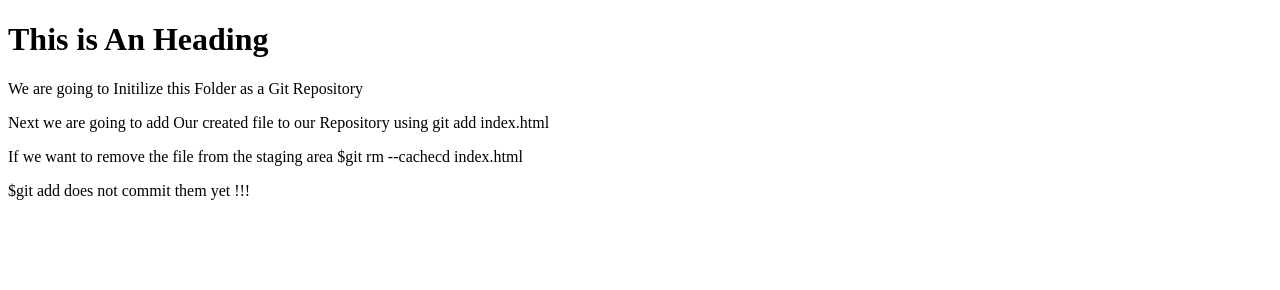
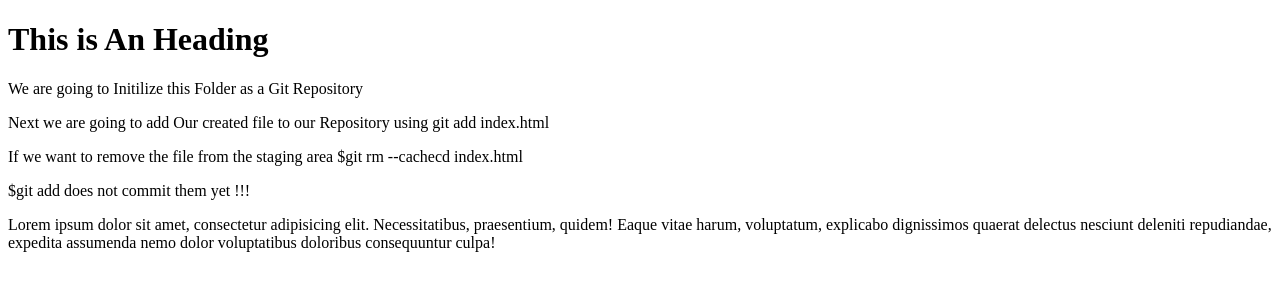
Before and after one commit to Yehan20/test01, a plain HTML site: page index.html in a window 1280 px wide. Drawn offline with Linux system fonts and the light colour scheme.

Commit message:
Next Commit

```diff
--- a/index.html
+++ b/index.html
@@ -20,5 +20,7 @@
   </p>
 
   <p>$git add does not commit them yet !!!</p>
+
+  <p>Lorem ipsum dolor sit amet, consectetur adipisicing elit. Necessitatibus, praesentium, quidem! Eaque vitae harum, voluptatum, explicabo dignissimos quaerat delectus nesciunt deleniti repudiandae, expedita assumenda nemo dolor voluptatibus doloribus consequuntur culpa!</p>
 </body>
 </html>
```
